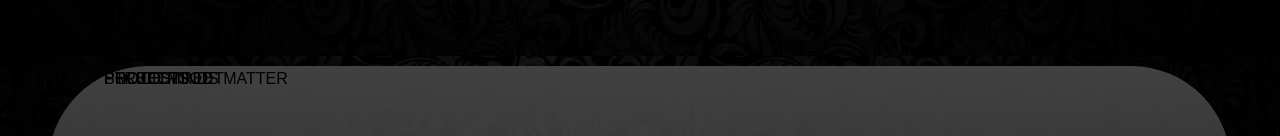
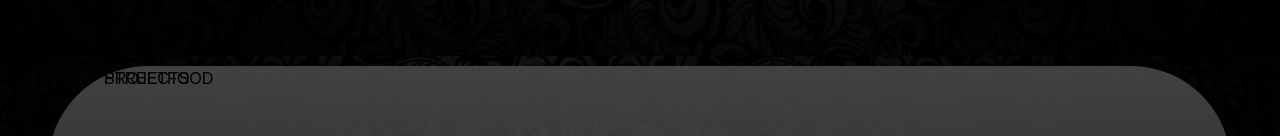
Before and after one commit to Dhyder/My_Portfolio, a plain HTML site: page index.html in a window 1280 px wide. Shown: the part 664-800 px from the top of the page. Drawn offline with Linux system fonts and the light colour scheme.

Commit message:
css update photostreet

```diff
--- a/style.css
+++ b/style.css
@@ -199,3 +199,30 @@ div { position: absolute; box-sizing: border-box;}
 	text-align: left;
 	color:#FFFFFF;
 }
+
+
+
+#police_minds_matter {
+	top: 86px;
+	left: 0px;
+	width: 397px;
+	height: 67px;
+	overflow: hidden;
+	font-family: Redressed;
+	font-size: 36px;
+	text-align: left;
+	color:#FFFFFF;
+}
+
+
+#photostreet {
+	top: 453px;
+	left: 0px;
+	width: 251px;
+	height: 67px;
+	overflow: hidden;
+	font-family: Redressed;
+	font-size: 36px;
+	text-align: left;
+	color:#FFFFFF;
+}
```
